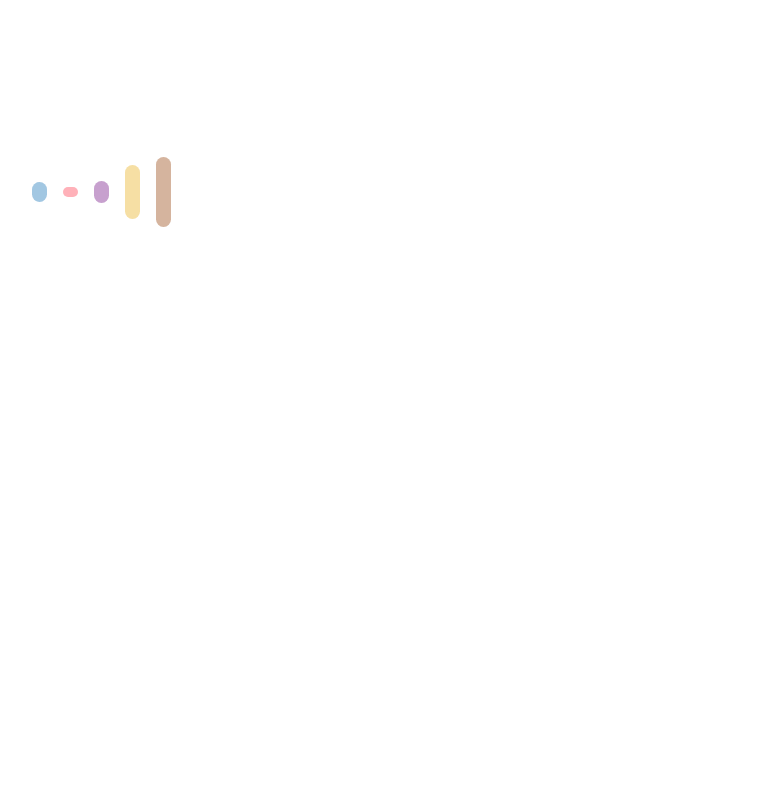
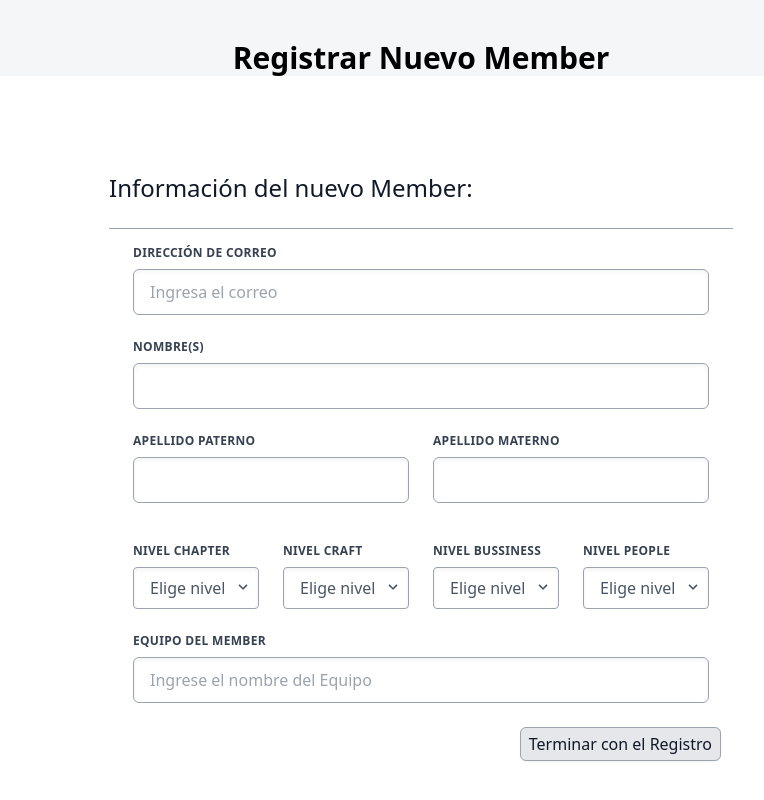
Before and after one commit to Naiztu/Project-Feedback-Zebrands, a Next.js app in the folder Proyecto/client/: page /prueba in a window 1280 px wide. Shown: the top 800 px of the page, without its empty margins (219-983 px from the left). Built offline with nearby package versions, Linux system fonts and the light colour scheme.

Commit message:
change className registro

```diff
--- a/Proyecto/client/components/Registro.js
+++ b/Proyecto/client/components/Registro.js
@@ -9,70 +9,70 @@ export default function Registro() {
             <h1 className=" title">Registrar Nuevo Member</h1>
           </div>
         </header>
-        <div class="min-h-screen pt-2 my-16">
-          <div class="container mx-auto">
-            <div class="inputs w-full max-w-2xl p-6 mx-auto">
-              <h2 class="text-2xl text-gray-900">
+        <div className="min-h-screen pt-2 my-16">
+          <div className="container mx-auto">
+            <div className="inputs w-full max-w-2xl p-6 mx-auto">
+              <h2 className="text-2xl text-gray-900">
                 {" "}
                 Información del nuevo Member:{" "}
               </h2>
-              <form class="mt-6 border-t border-gray-400 pt-4">
-                <div class="personal w-full">
-                  <div class="w-full md:w-full px-3 mb-6">
-                    <div class="w-full md:w-full px-3 mb-6">
+              <form className="mt-6 border-t border-gray-400 pt-4">
+                <div className="personal w-full">
+                  <div className="w-full md:w-full px-3 mb-6">
+                    <div className="w-full md:w-full px-3 mb-6">
                       <label
-                        class="block uppercase tracking-wide text-gray-700 text-xs font-bold mb-2"
+                        className="block uppercase tracking-wide text-gray-700 text-xs font-bold mb-2"
                         for="grid-text-1"
                       >
                         Dirección de Correo
                       </label>
                       <input
-                        class="appearance-none block w-full bg-white text-gray-700 border border-gray-400 shadow-inner rounded-md py-3 px-4 leading-tight focus:outline-none  focus:border-gray-500"
+                        className="appearance-none block w-full bg-white text-gray-700 border border-gray-400 shadow-inner rounded-md py-3 px-4 leading-tight focus:outline-none  focus:border-gray-500"
                         id="grid-text-1"
                         type="text"
                         placeholder="Ingresa el correo"
                         required
                       ></input>
                     </div>
-                    <div class="w-full md:w-full px-3 mb-6">
-                      <label class="block uppercase tracking-wide text-gray-700 text-xs font-bold mb-2">
+                    <div className="w-full md:w-full px-3 mb-6">
+                      <label className="block uppercase tracking-wide text-gray-700 text-xs font-bold mb-2">
                         Nombre(s)
                       </label>
                       <input
-                        class="appearance-none block w-full bg-white text-gray-700 border border-gray-400 shadow-inner rounded-md py-3 px-4 leading-tight focus:outline-none  focus:border-gray-500"
+                        className="appearance-none block w-full bg-white text-gray-700 border border-gray-400 shadow-inner rounded-md py-3 px-4 leading-tight focus:outline-none  focus:border-gray-500"
                         type="text"
                         required
                       ></input>
                     </div>
-                    <div class="flex items-center justify-between mt-4">
-                      <div class="w-full md:w-1/2 px-3 mb-6">
-                        <label class="block uppercase tracking-wide text-gray-700 text-xs font-bold mb-2">
+                    <div className="flex items-center justify-between mt-4">
+                      <div className="w-full md:w-1/2 px-3 mb-6">
+                        <label className="block uppercase tracking-wide text-gray-700 text-xs font-bold mb-2">
                           Apellido Paterno
                         </label>
                         <input
-                          class="appearance-none block w-full bg-white text-gray-700 border border-gray-400 shadow-inner rounded-md py-3 px-4 leading-tight focus:outline-none  focus:border-gray-500"
+                          className="appearance-none block w-full bg-white text-gray-700 border border-gray-400 shadow-inner rounded-md py-3 px-4 leading-tight focus:outline-none  focus:border-gray-500"
                           type="text"
                           required
                         ></input>
                       </div>
-                      <div class="w-full md:w-1/2 px-3 mb-6">
-                        <label class="block uppercase tracking-wide text-gray-700 text-xs font-bold mb-2">
+                      <div className="w-full md:w-1/2 px-3 mb-6">
+                        <label className="block uppercase tracking-wide text-gray-700 text-xs font-bold mb-2">
                           Apellido Materno
                         </label>
                         <input
-                          class="appearance-none block w-full bg-white text-gray-700 border border-gray-400 shadow-inner rounded-md py-3 px-4 leading-tight focus:outline-none  focus:border-gray-500"
+                          className="appearance-none block w-full bg-white text-gray-700 border border-gray-400 shadow-inner rounded-md py-3 px-4 leading-tight focus:outline-none  focus:border-gray-500"
                           type="text"
                           required
                         ></input>
                       </div>
                     </div>
-                    <div class="flex items-center justify-between mt-4">
-                      <div class="w-full md:w-full px-3 mb-6">
-                        <label class="block uppercase tracking-wide text-gray-700 text-xs font-bold mb-2">
+                    <div className="flex items-center justify-between mt-4">
+                      <div className="w-full md:w-full px-3 mb-6">
+                        <label className="block uppercase tracking-wide text-gray-700 text-xs font-bold mb-2">
                           Nivel Chapter
                         </label>
-                        <div class="flex-shrink w-full inline-block relative">
-                          <select class="block appearance-none text-gray-600 w-full bg-white border border-gray-400 shadow-inner px-4 py-2 pr-8 rounded">
+                        <div className="flex-shrink w-full inline-block relative">
+                          <select className="block appearance-none text-gray-600 w-full bg-white border border-gray-400 shadow-inner px-4 py-2 pr-8 rounded">
                             <option>Elige nivel ...</option>
                             <option>1.1</option>
                             <option>1.2</option>
@@ -92,9 +92,9 @@ export default function Registro() {
                             <option>5.2</option>
                             <option>5.3</option>
                           </select>
-                          <div class="pointer-events-none absolute top-0 mt-3  right-0 flex items-center px-2 text-gray-600">
+                          <div className="pointer-events-none absolute top-0 mt-3  right-0 flex items-center px-2 text-gray-600">
                             <svg
-                              class="fill-current h-4 w-4"
+                              className="fill-current h-4 w-4"
                               xmlns="http://www.w3.org/2000/svg"
                               viewBox="0 0 20 20"
                             >
@@ -103,12 +103,12 @@ export default function Registro() {
                           </div>
                         </div>
                       </div>
-                      <div class="w-full md:w-full px-3 mb-6">
-                        <label class="block uppercase tracking-wide text-gray-700 text-xs font-bold mb-2">
+                      <div className="w-full md:w-full px-3 mb-6">
+                        <label className="block uppercase tracking-wide text-gray-700 text-xs font-bold mb-2">
                           Nivel Craft
                         </label>
-                        <div class="flex-shrink w-full inline-block relative">
-                          <select class="block appearance-none text-gray-600 w-full bg-white border border-gray-400 shadow-inner px-4 py-2 pr-8 rounded">
+                        <div className="flex-shrink w-full inline-block relative">
+                          <select className="block appearance-none text-gray-600 w-full bg-white border border-gray-400 shadow-inner px-4 py-2 pr-8 rounded">
                             <option>Elige nivel ...</option>
                             <option>1.1</option>
                             <option>1.2</option>
@@ -128,9 +128,9 @@ export default function Registro() {
                             <option>5.2</option>
                             <option>5.3</option>
                           </select>
-                          <div class="pointer-events-none absolute top-0 mt-3  right-0 flex items-center px-2 text-gray-600">
+                          <div className="pointer-events-none absolute top-0 mt-3  right-0 flex items-center px-2 text-gray-600">
                             <svg
-                              class="fill-current h-4 w-4"
+                              className="fill-current h-4 w-4"
                               xmlns="http://www.w3.org/2000/svg"
                               viewBox="0 0 20 20"
                             >
@@ -139,12 +139,12 @@ export default function Registro() {
                           </div>
                         </div>
                       </div>
-                      <div class="w-full md:w-full px-3 mb-6">
-                        <label class="block uppercase tracking-wide text-gray-700 text-xs font-bold mb-2">
+                      <div className="w-full md:w-full px-3 mb-6">
+                        <label className="block uppercase tracking-wide text-gray-700 text-xs font-bold mb-2">
                           Nivel Bussiness
                         </label>
-                        <div class="flex-shrink w-full inline-block relative">
-                          <select class="block appearance-none text-gray-600 w-full bg-white border border-gray-400 shadow-inner px-4 py-2 pr-8 rounded">
+                        <div className="flex-shrink w-full inline-block relative">
+                          <select className="block appearance-none text-gray-600 w-full bg-white border border-gray-400 shadow-inner px-4 py-2 pr-8 rounded">
                             <option>Elige nivel ...</option>
                             <option>1.1</option>
                             <option>1.2</option>
@@ -164,9 +164,9 @@ export default function Registro() {
                             <option>5.2</option>
                             <option>5.3</option>
                           </select>
-                          <div class="pointer-events-none absolute top-0 mt-3  right-0 flex items-center px-2 text-gray-600">
+                          <div className="pointer-events-none absolute top-0 mt-3  right-0 flex items-center px-2 text-gray-600">
                             <svg
-                              class="fill-current h-4 w-4"
+                              className="fill-current h-4 w-4"
                               xmlns="http://www.w3.org/2000/svg"
                               viewBox="0 0 20 20"
                             >
@@ -175,12 +175,12 @@ export default function Registro() {
                           </div>
                         </div>
                       </div>
-                      <div class="w-full md:w-full px-3 mb-6">
-                        <label class="block uppercase tracking-wide text-gray-700 text-xs font-bold mb-2">
+                      <div className="w-full md:w-full px-3 mb-6">
+                        <label className="block uppercase tracking-wide text-gray-700 text-xs font-bold mb-2">
                           Nivel People
                         </label>
-                        <div class="flex-shrink w-full inline-block relative">
-                          <select class="block appearance-none text-gray-600 w-full bg-white border border-gray-400 shadow-inner px-4 py-2 pr-8 rounded">
+                        <div className="flex-shrink w-full inline-block relative">
+                          <select className="block appearance-none text-gray-600 w-full bg-white border border-gray-400 shadow-inner px-4 py-2 pr-8 rounded">
                             <option>Elige nivel ...</option>
                             <option>1.1</option>
                             <option>1.2</option>
@@ -200,9 +200,9 @@ export default function Registro() {
                             <option>5.2</option>
                             <option>5.3</option>
                           </select>
-                          <div class="pointer-events-none absolute top-0 mt-3  right-0 flex items-center px-2 text-gray-600">
+                          <div className="pointer-events-none absolute top-0 mt-3  right-0 flex items-center px-2 text-gray-600">
                             <svg
-                              class="fill-current h-4 w-4"
+                              className="fill-current h-4 w-4"
                               xmlns="http://www.w3.org/2000/svg"
                               viewBox="0 0 20 20"
                             >
@@ -213,13 +213,13 @@ export default function Registro() {
                       </div>
                     </div>
 
-                    <div class="w-full md:w-full px-3 mb-6">
-                      <label class="block uppercase tracking-wide text-gray-700 text-xs font-bold mb-2">
+                    <div className="w-full md:w-full px-3 mb-6">
+                      <label className="block uppercase tracking-wide text-gray-700 text-xs font-bold mb-2">
                         Equipo del Member
                       </label>
-                      <div class="flex-shrink w-full inline-block relative">
+                      <div className="flex-shrink w-full inline-block relative">
                         <input
-                          class="appearance-none block w-full bg-white text-gray-700 border border-gray-400 shadow-inner rounded-md py-3 px-4 leading-tight focus:outline-none  focus:border-gray-500"
+                          className="appearance-none block w-full bg-white text-gray-700 border border-gray-400 shadow-inner rounded-md py-3 px-4 leading-tight focus:outline-none  focus:border-gray-500"
                           id="grid-text-1"
                           type="text"
                           placeholder="Ingrese el nombre del Equipo"
@@ -229,9 +229,9 @@ export default function Registro() {
                     </div>
                   </div>
 
-                  <div class="flex justify-end">
+                  <div className="flex justify-end">
                     <button
-                      class="appearance-none bg-gray-200 text-gray-900 px-2 py-1 shadow-sm border border-gray-400 rounded-md mr-3"
+                      className="appearance-none bg-gray-200 text-gray-900 px-2 py-1 shadow-sm border border-gray-400 rounded-md mr-3"
                       type="submit"
                     >
                       Terminar con el Registro
--- a/Proyecto/client/package.json
+++ b/Proyecto/client/package.json
@@ -11,7 +11,7 @@
   "dependencies": {
     "axios": "^0.26.1",
     "chart.js": "^3.7.1",
-    "framer-motion": "^6.3.1",
+    "framer-motion": "^6.3.2",
     "js-cookie": "^3.0.1",
     "next": "12.1.0",
     "react": "17.0.2",
--- a/Proyecto/client/pages/prueba.js
+++ b/Proyecto/client/pages/prueba.js
@@ -1,11 +1,10 @@
 import React from "react";
 import DatosEmpleado from "../components/DatosEmpleado";
 import Loader from "../components/loader/Loader";
+import Registro from "../components/Registro";
 
 export default function Prueba() {
   return (
-    <div className=" w-1/2 h-96 flex justify-center items-center">
-      <Loader hmax={70} hmin={10} w={15} />
-    </div>
+    <Registro></Registro>
   );
 }
```
Also changed, not shown: 1 other file (tests, documents, lock files or other folders).
